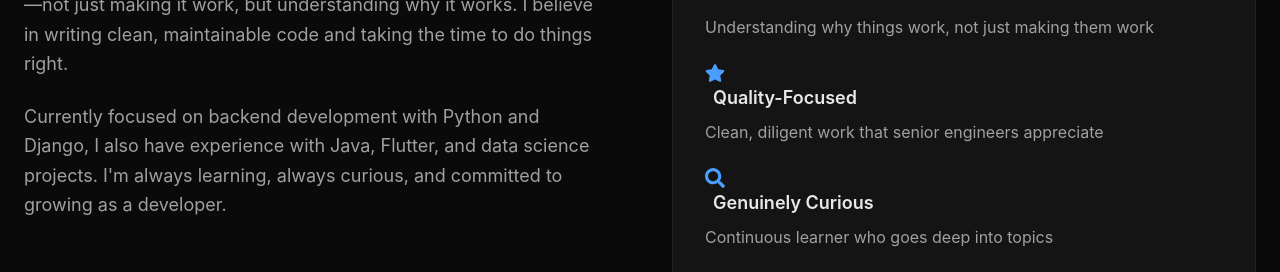
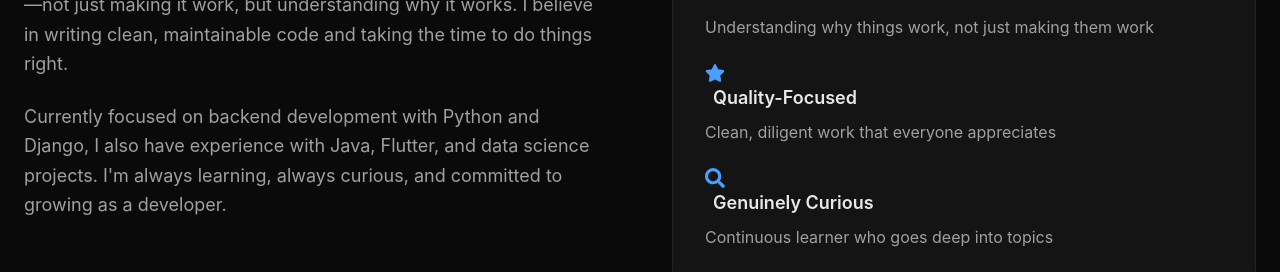
Before and after one commit to Gigitogigs/Ngige, a React (Vite) app in the folder portfolio-react/portfolio-react/: page / in a window 1280 px wide. Shown: the part 1220-1492 px from the top of the page. Built offline with nearby package versions, Linux system fonts and the light colour scheme.

Commit message:
feat: implement About section UI and add comprehensive project README documentation.

```diff
--- a/portfolio-react/portfolio-react/src/components/About.jsx
+++ b/portfolio-react/portfolio-react/src/components/About.jsx
@@ -17,7 +17,7 @@ const About = () => {
     {
       icon: <FaStar />,
       title: 'Quality-Focused',
-      description: 'Clean, diligent work that senior engineers appreciate'
+      description: 'Clean, diligent work that everyone appreciates'
     },
     {
       icon: <FaSearch />,
```
Also changed, not shown: 1 other file (tests, documents, lock files or other folders).
